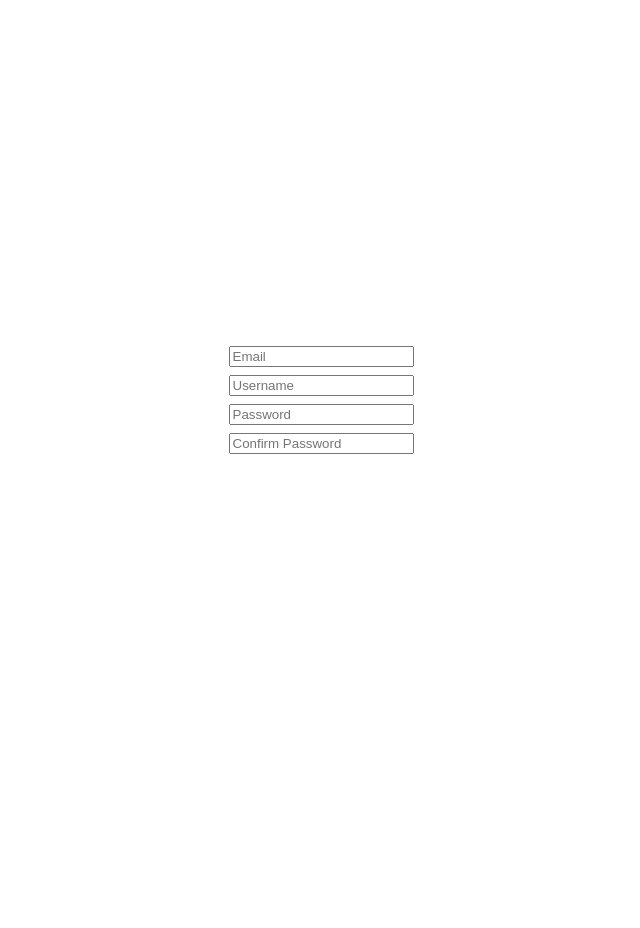
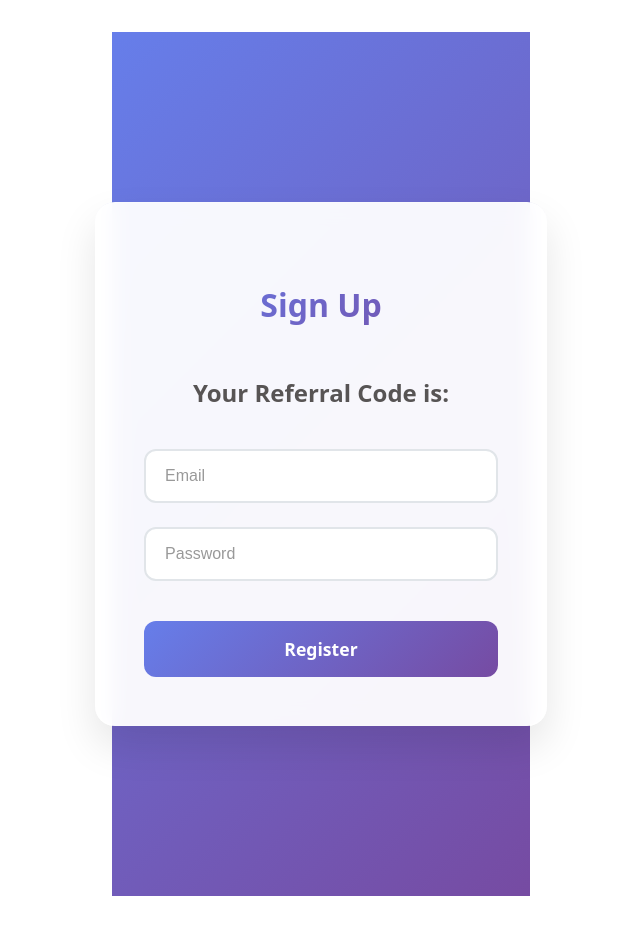
Before and after one commit to alexrao2000/g4u-client, a React (Vite) app: page /auth in a window 1280 px wide. Shown: the whole page, without its empty margins (319-959 px from the left). Before the commit the page ends 800 px from the top, so only its background shows below. Built offline with nearby package versions, Linux system fonts and the light colour scheme.

Commit message:
Deleted Auth files (test)

```diff
--- a/src/App.tsx
+++ b/src/App.tsx
@@ -1,14 +1,13 @@
 import { Route, Routes } from 'react-router-dom';
 import Referral from './pages/Referral';
 import Register from './pages/Register';
-import Auth from './pages/Auth';
 import './App.css'
 
 function App() {
 
   return (
     <Routes>
-      <Route path="/auth" element={<Auth />}/>
+      <Route path="/auth" element={<Register />}/>
       <Route path="/referral" element={<Referral />}/>
       <Route path="/register" element={<Register />}/>
     </Routes>
--- a/src/css/Auth.css
+++ /dev/null
@@ -1,5 +0,0 @@
-.form {
-  display: flex;
-  flex-direction: column;
-  gap: 0.5rem;
-}
--- a/src/pages/Auth.tsx
+++ /dev/null
@@ -1,22 +0,0 @@
-import { useState} from 'react';
-import '../css/Auth.css';
-
-function AuthPanel() {
-
-  const [email, setEmail] = useState<string>('')
-  const [username, setUsername] = useState<string>('')
-  const [password, setPassword] = useState<string>('')
-
-  return (
-    <div>
-      <form className='form'>
-        <input placeholder='Email' onChange={e => setEmail(e.target.value)}></input>
-        <input placeholder='Username' onChange={e => setUsername(e.target.value)}></input>
-        <input placeholder='Password' onChange={e => setPassword(e.target.value)}></input>
-        <input placeholder='Confirm Password'></input>
-      </form>
-    </div>
-  )
-}
-
-export default AuthPanel
```
